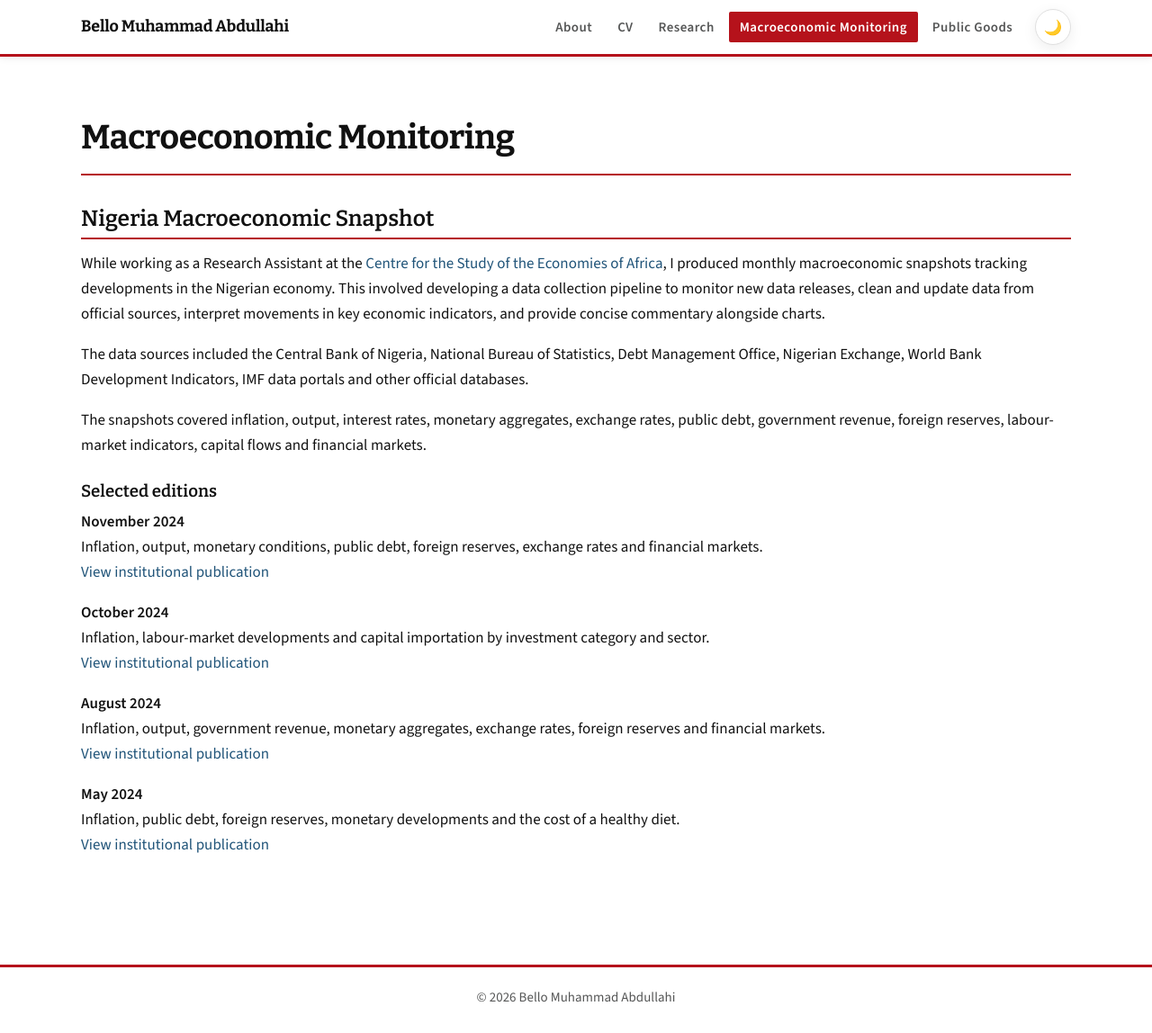
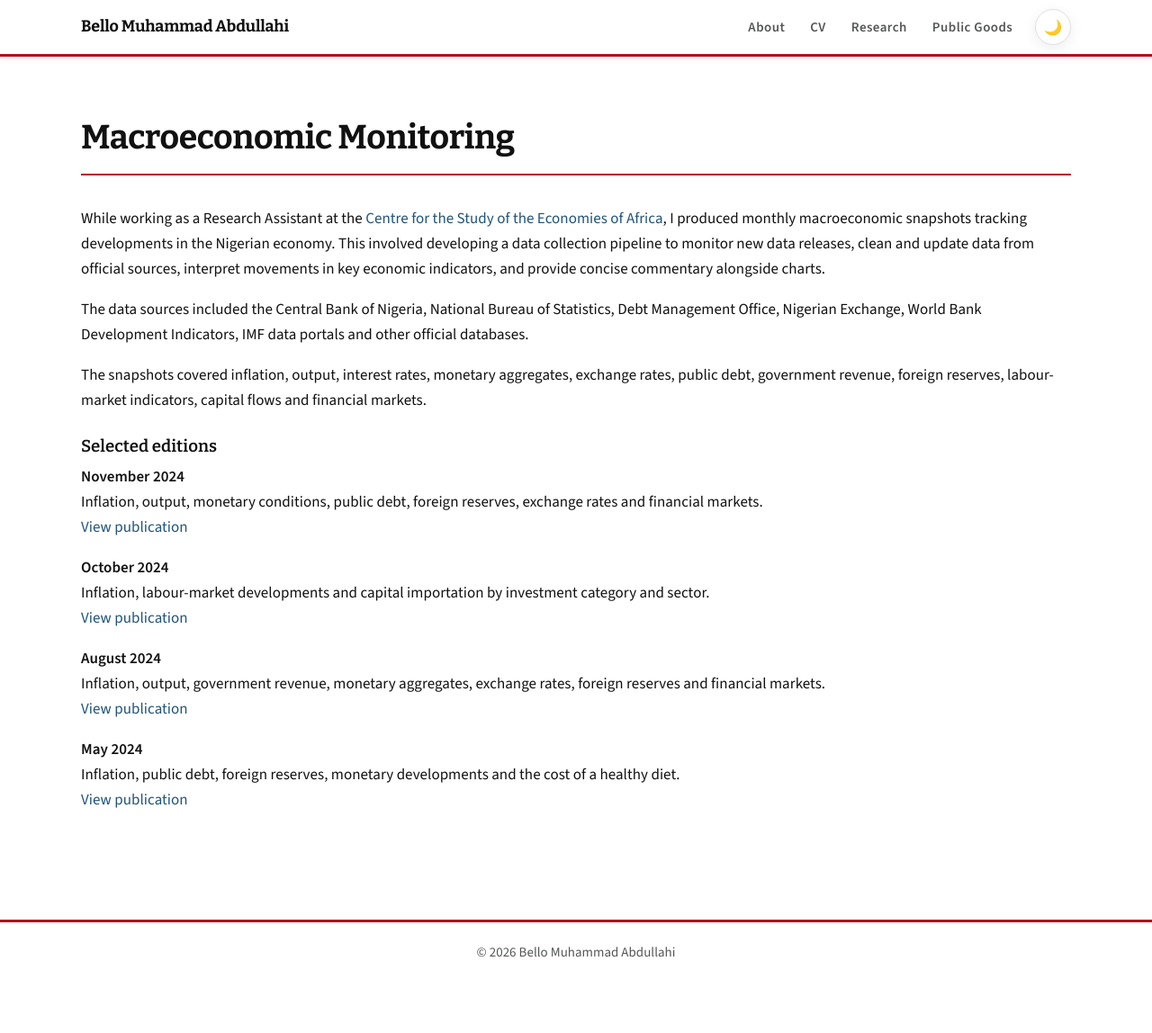
Before and after one commit to Bello-Abdullahi/Bello-Abdullahi.github.io, a Jekyll site: the page built from _pages/macroeconomic-monitoring.md, in a window 1280 px wide and 1148 px high. Shown: the whole window at 90% size. Built offline with Jekyll 4.4.1, drawn with Linux system fonts in a browser that asks for light colours.

Commit message:
Change nav setting to false and update links
Updated navigation setting and modified publication links.

```diff
--- a/_pages/macroeconomic-monitoring.md
+++ b/_pages/macroeconomic-monitoring.md
@@ -2,11 +2,9 @@
 layout: page
 title: Macroeconomic Monitoring
 permalink: /macroeconomic-monitoring/
-nav: true
+nav: false
 nav_order: 4
 ---
-
-## Nigeria Macroeconomic Snapshot
 
 While working as a Research Assistant at the [Centre for the Study of the Economies of Africa](https://www.cseaafrica.org/), I produced monthly macroeconomic snapshots tracking developments in the Nigerian economy. This involved developing a data collection pipeline to monitor new data releases, clean and update data from official sources, interpret movements in key economic indicators, and provide concise commentary alongside charts.
 
@@ -18,16 +16,16 @@ The snapshots covered inflation, output, interest rates, monetary aggregates, ex
 
 **November 2024**
 Inflation, output, monetary conditions, public debt, foreign reserves, exchange rates and financial markets.
-[View institutional publication](https://cseaafrica.org/images/posts/46383676.pdf)
+[View publication](https://cseaafrica.org/images/posts/46383676.pdf)
 
 **October 2024**
 Inflation, labour-market developments and capital importation by investment category and sector.
-[View institutional publication](https://cseaafrica.org/images/posts/79582972.pdf)
+[View publication](https://cseaafrica.org/images/posts/79582972.pdf)
 
 **August 2024**
 Inflation, output, government revenue, monetary aggregates, exchange rates, foreign reserves and financial markets.
-[View institutional publication](https://cseaafrica.org/images/posts/51545163.pdf)
+[View publication](https://cseaafrica.org/images/posts/51545163.pdf)
 
 **May 2024**
 Inflation, public debt, foreign reserves, monetary developments and the cost of a healthy diet.
-[View institutional publication](https://cseaafrica.org/images/posts/4895925755318664.pdf)
+[View publication](https://cseaafrica.org/images/posts/4895925755318664.pdf)
```
